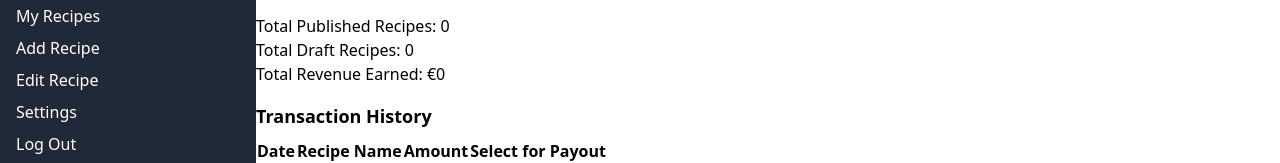
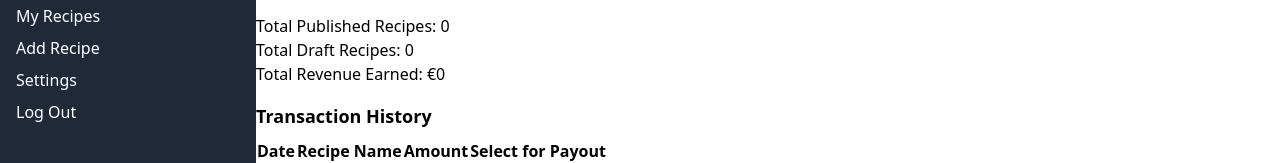
Before and after one commit to chichivb/recipeskingdom, a React (Vite) app: page /#/admin/dashboard in a window 1280 px wide. Shown: the part 204-367 px from the top of the page. Built offline with nearby package versions, Linux system fonts and the light colour scheme.

Commit message:
Edit recipe

```diff
--- a/src/AdminMenuBar.jsx
+++ b/src/AdminMenuBar.jsx
@@ -17,9 +17,7 @@ const AdminMenuBar = () => {
             <li>
               <Link to="/admin/add-recipe">Add Recipe</Link>
             </li>
-            <li>
-              <Link to="/admin/edit-recipe">Edit Recipe</Link>
-            </li>
+
             <li>
               <Link to="/admin">Settings</Link>
             </li>
```
